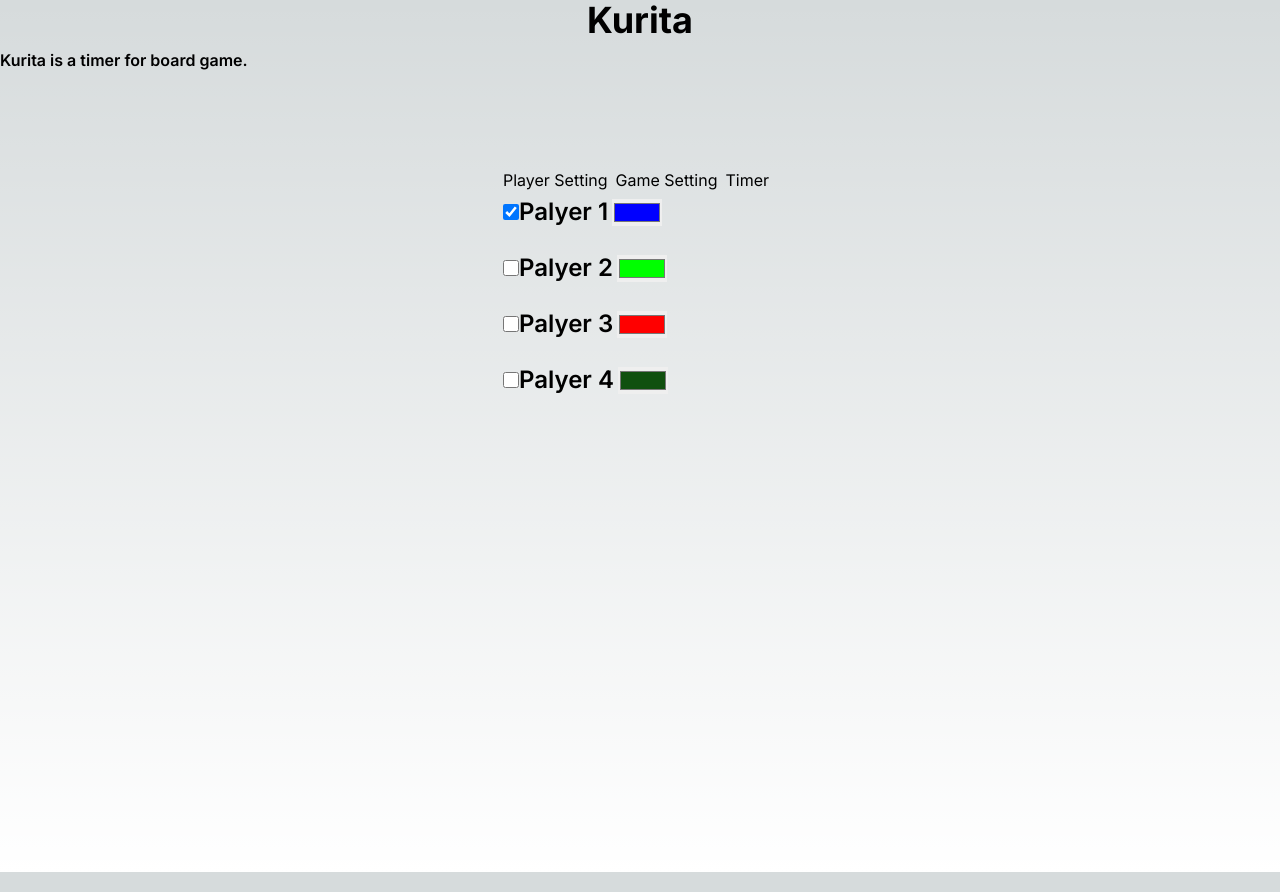
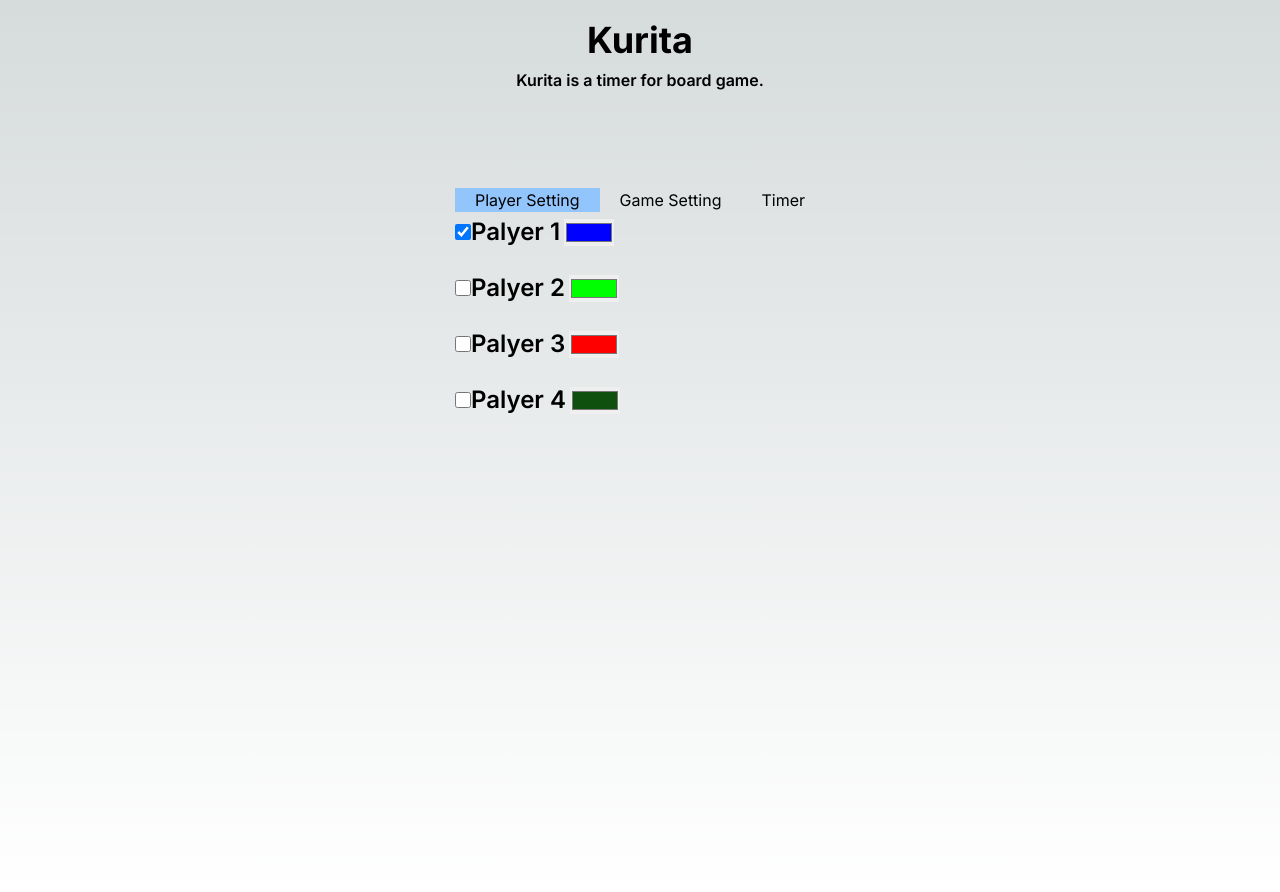
Before and after one commit to tomato3713/kurita, a Next.js app: page / in a window 1280 px wide. Built offline with nearby package versions, Linux system fonts and the light colour scheme.

Commit message:
fix design and subtle fix

```diff
--- a/src/app/components/Tab.tsx
+++ b/src/app/components/Tab.tsx
@@ -17,12 +17,12 @@ export function Tab({ tabs, defaultOpenKey }: Props) {
 
   return (
     <div className="flex flex-col">
-      <div className={`flex-initial w-50 flex-row`}>
+      <div className={`flex-initial w-50 flex-row divide-dashed`}>
         {tabs.map((e) => {
           return (
             <button
               key={`tab-item-${e.title}`}
-              className={`tab-header-item font-midium mr-2 ${e.tabKey === tabKey && "text-red"}`}
+              className={`tab-header-item font-midium px-5 ${e.tabKey === tabKey && "bg-blue-300"}`}
               onClick={handleClick}
               value={e.tabKey}
             >
--- a/src/app/page.tsx
+++ b/src/app/page.tsx
@@ -16,7 +16,7 @@ const TimerTab: React.FC<TimerTabProps> = ({ players, gameSetting }) => {
       <div className="flex">
         {players.map((player) => {
           return (
-            <div>
+            <div key={`timer-player-icon-${player.name}`}>
               <PlayerIcon player={player} />
             </div>
           );
@@ -170,12 +170,12 @@ const PlayerSettingTab: React.FC<PlayerSettingTabProps> = ({
 
 function AppHeader() {
   return (
-    <>
-      <h1 className="mb-2 text-4xl font-bold text-center">Kurita</h1>
+    <div className="text-center">
+      <h1 className="mb-2 mt-5 text-4xl font-bold text-center">Kurita</h1>
       <span className="mb-2 font-semibold text-center">
         Kurita is a timer for board game.
       </span>
-    </>
+    </div>
   );
 }
 
```
